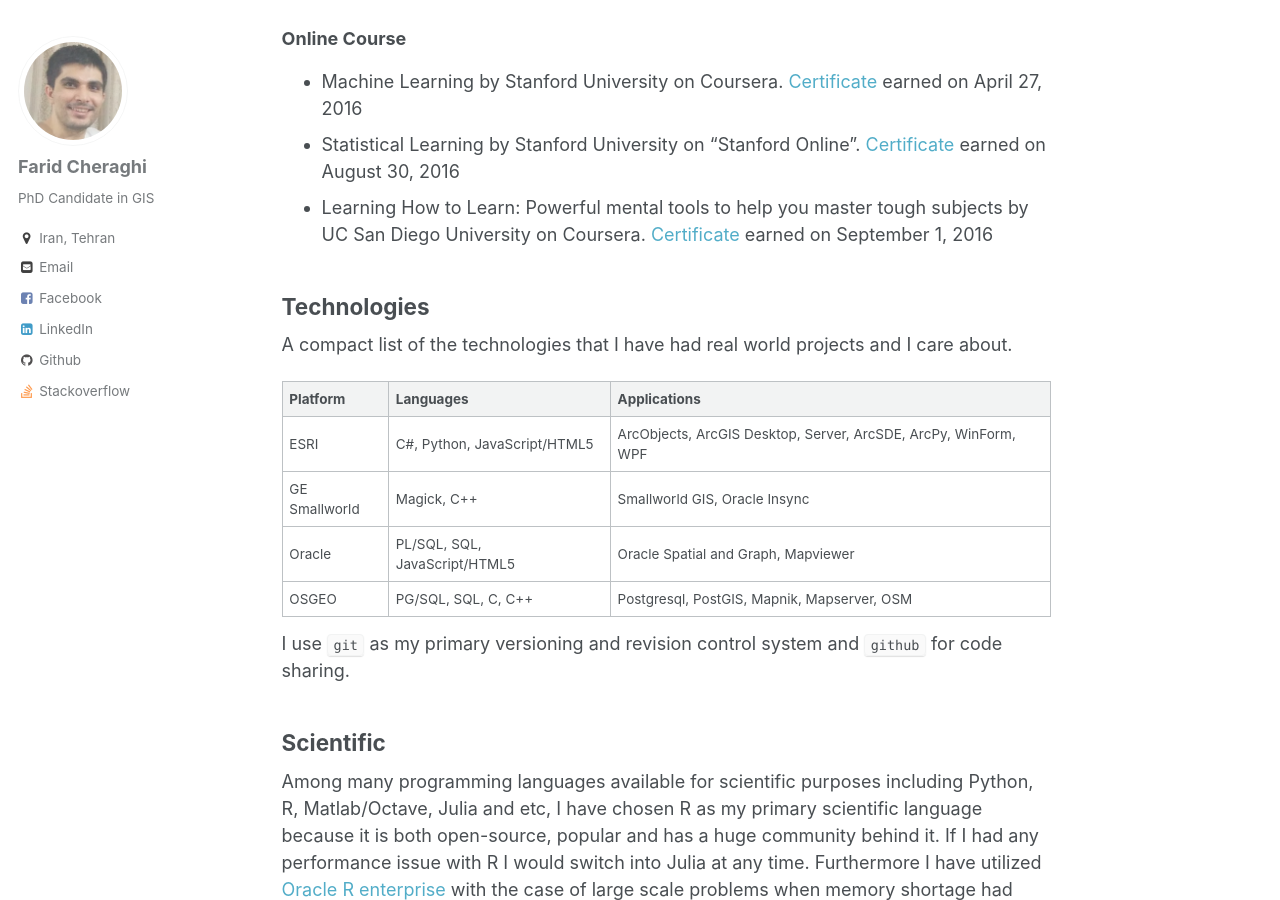
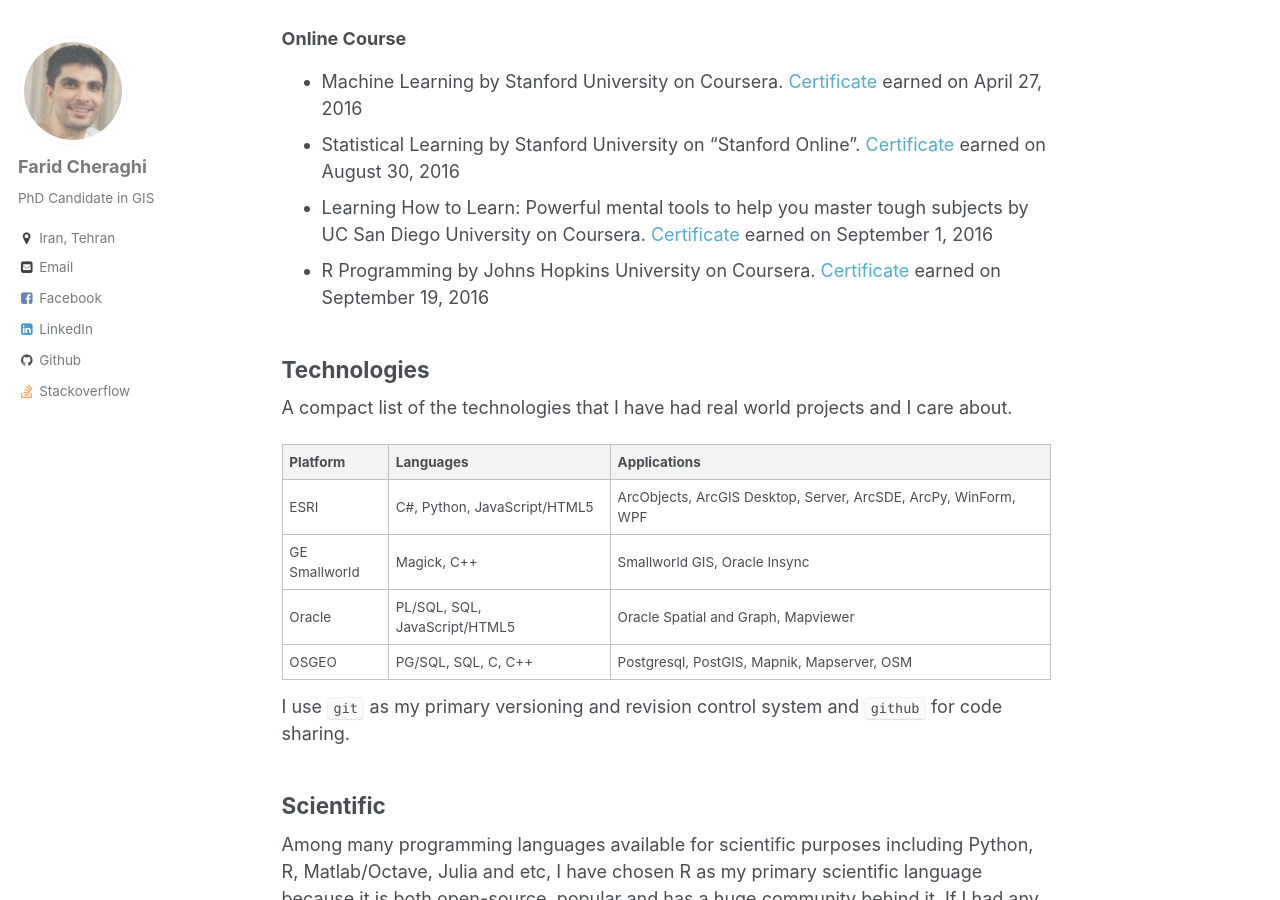
Before and after one commit to matzora/faridcher.github.io, a Jekyll site: the page built from _pages/about.md, in a window 1280 px wide and 900 px high, scrolled down 1206 px. Built offline with Jekyll 4.4.1, drawn with Linux system fonts in a browser that asks for light colours; comment, search, counter and statistics services are not loaded.

Commit message:
r programming

```diff
--- a/_pages/about.md
+++ b/_pages/about.md
@@ -46,6 +46,7 @@
 - Machine Learning by Stanford University on Coursera. [Certificate](https://www.coursera.org/account/accomplishments/certificate/GZLLTAVPWQ3U) earned on April 27, 2016
 - Statistical Learning by Stanford University on "Stanford Online". [Certificate](https://verify.lagunita.stanford.edu/SOA/15c78c5b8e984b288256bc4d4327f6c3) earned on August 30, 2016
 - Learning How to Learn: Powerful mental tools to help you master tough subjects by UC San Diego University on Coursera. [Certificate](coursera.org/verify/UXGT3E57GERA) earned on September 1, 2016
+- R Programming by Johns Hopkins University on Coursera. [Certificate](https://www.coursera.org/account/accomplishments/certificate/J6NKMQ5NU93A) earned on September 19, 2016
 
 ## Technologies
 A compact list of the technologies that I have had real world projects and I care about.
```
